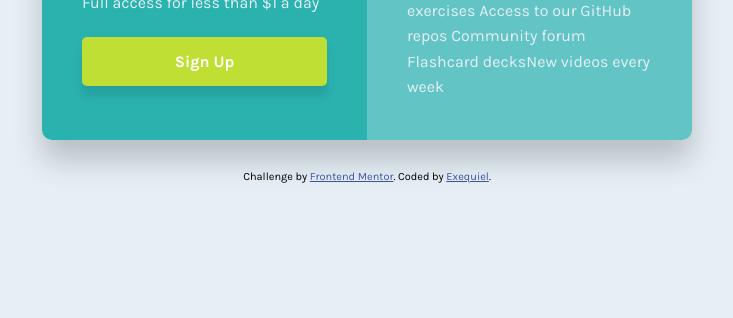
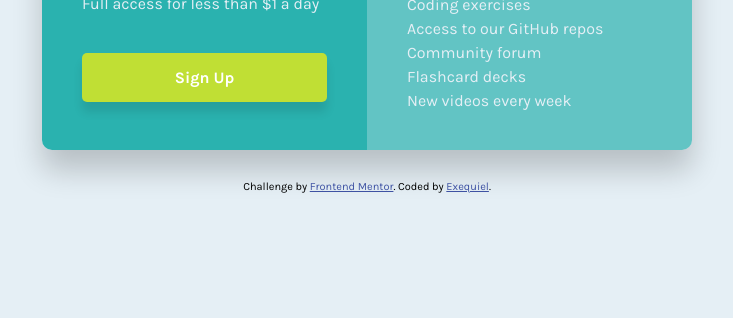
Before and after one commit to quielLovesLasagna/single-price-grid-component, a plain HTML site: page index.html in a window 1280 px wide. Shown: the part 482-800 px from the top of the page, without its empty margins (273-1006 px from the left). Drawn offline with Linux system fonts and the light colour scheme.

Commit message:
Why us section changed p el to list

```diff
--- a/index.html
+++ b/index.html
@@ -45,11 +45,15 @@
 				</div>
 				<div class="grid-item3">
 					<h2 class="heading-secondary">Why Us</h2>
-					<p class="text">
-						Tutorials by industry experts Peer &amp; expert code review Coding
-						exercises Access to our GitHub repos Community forum Flashcard
-						decksNew videos every week
-					</p>
+					<ul>
+						<li>Tutorials by industry experts</li>
+						<li>Peer &amp; expert code review</li>
+						<li>Coding exercises</li>
+						<li>Access to our GitHub repos</li>
+						<li>Community forum</li>
+						<li>Flashcard decks</li>
+						<li>New videos every week</li>
+					</ul>
 				</div>
 			</div>
 		</main>
--- a/style.css
+++ b/style.css
@@ -22,8 +22,9 @@
 	--heading-secondary-font-size: 1.8rem;
 
 	--heading-primary-margbot: 2.5rem;
-	--heading-secondary-margbot: 1.5rem;
-	--heading-secondary-margbot-2: 1rem;
+	--heading-primary-margbot-2: 4rem;
+	--heading-secondary-margbot: 2rem;
+	--heading-secondary-margbot-2: 1.5rem;
 }
 
 html {
@@ -112,7 +113,7 @@ body {
 .grid-item2 .text {
 	color: var(--light-gray);
 	font-weight: var(--text-weight-medium);
-	margin-bottom: var(--heading-primary-margbot);
+	margin-bottom: var(--heading-primary-margbot-2);
 }
 
 .btn-signup {
@@ -142,15 +143,19 @@ body {
 	margin-bottom: var(--heading-secondary-margbot);
 }
 
-.grid-item3 .text {
+.grid-item3 ul {
+	list-style: none;
 	color: var(--light-gray);
-	line-height: 1.6;
+}
+
+.grid-item3 ul li:not(:last-child) {
+	margin-bottom: 0.5rem;
 }
 
 @media (max-width: 700px) {
 	.grid-container {
 		grid-template-columns: 1fr;
-		max-width: 35rem;
+		max-width: 38rem;
 	}
 
 	:root {
```
